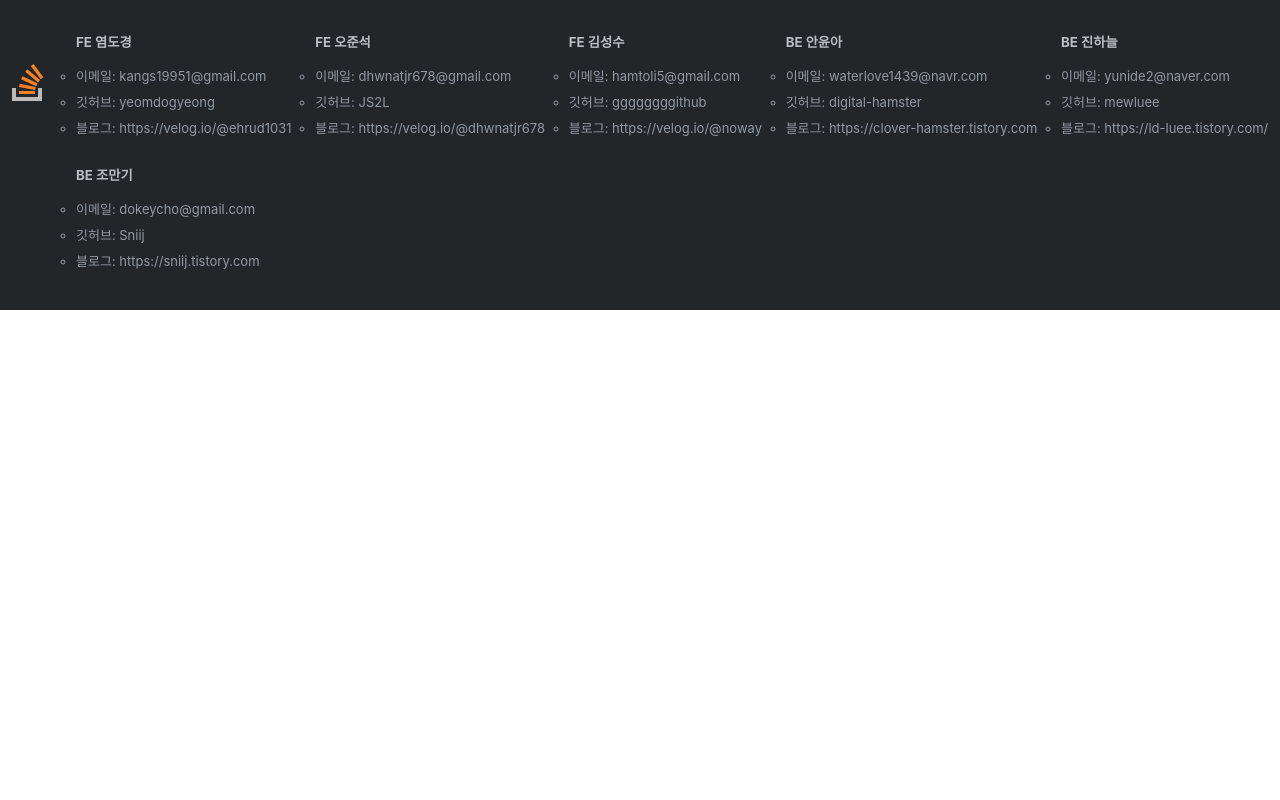
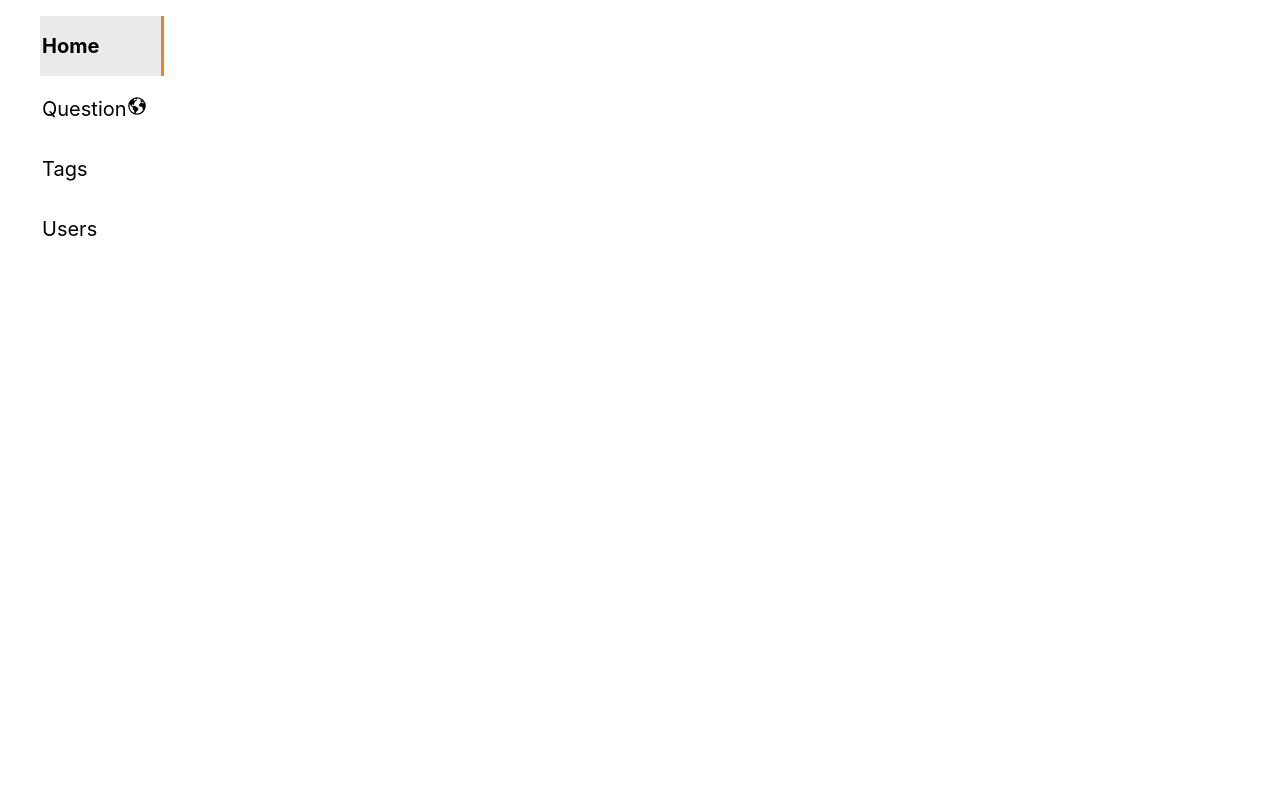
Before and after one commit to codestates-seb/seb43_pre_005, a React (Create React App) app in the folder client/: page / in a window 1280 px wide. Shown: the top 800 px of the page. Built offline with nearby package versions, Linux system fonts and the light colour scheme.

Commit message:
[FE][Design]Sidebar

```diff
--- a/client/package.json
+++ b/client/package.json
@@ -6,6 +6,7 @@
     "@testing-library/jest-dom": "^5.16.5",
     "@testing-library/react": "^13.4.0",
     "@testing-library/user-event": "^13.5.0",
+    "rea": "^0.0.1",
     "react": "^18.2.0",
     "react-dom": "^18.2.0",
     "react-router-dom": "^6.10.0",
--- a/client/src/App.js
+++ b/client/src/App.js
@@ -1,10 +1,12 @@
 import { BrowserRouter, Routes, Route } from "react-router-dom";
 import Footer from "./components/Footer";
 import "./App.css";
+import Sidebar from "./components/Sidebar";
 
 function App() {
   return (
     <BrowserRouter>
+      <Sidebar />
       <Routes>
         <Route path="/" element={<Footer />}></Route>
       </Routes>
--- a/client/src/components/Sidebar.js
+++ b/client/src/components/Sidebar.js
@@ -8,6 +8,7 @@
   margin: 8px;
   display: block;
   width: 164px;
+  height: 100vh;
   margin: 0;
   padding: 0;
   border: 0;
@@ -17,7 +18,7 @@
 
   .sidebar-container {
     > li {
-      padding: 10px 2px 10px 2px;
+      padding: 20px 2px 20px 2px;
       list-style-type: none;
       text-align: left;
       font-size: 20px;
@@ -32,7 +33,7 @@
   }
 `;
 
-const Nav = () => {
+const Sidebar = () => {
   const [currentTab, setCurrentTab] = useState(0);
 
   const selectMenuHandler = (index) => {
```
Also changed, not shown: 1 other file (tests, documents, lock files or other folders).
